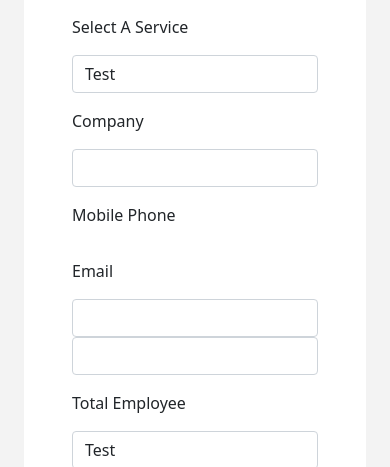
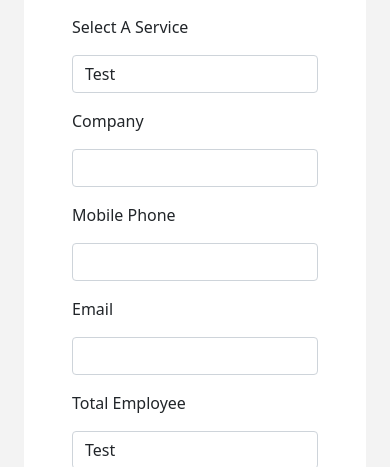
Before and after one commit to cfg155/redesign-realta-site, a CodeIgniter 4 app: template appstarter/app/Views/homepage.php in a window 390 px wide; the page is wider, and only the part inside the window is pictured. Shown: the part 6033-6500 px from the top of that part. Run offline with PHP 8.4 and a stand-in for CodeIgniter, Linux system fonts and the light colour scheme; the template is opened without the code that fills it, so the values that code supplies are empty; some libraries are stand-ins or nearby versions.

Commit message:
fix mobile and phone in form component layout

```diff
--- a/appstarter/app/Views/layout/component/form.php
+++ b/appstarter/app/Views/layout/component/form.php
@@ -26,17 +26,11 @@
         <div class="row">
             <div class="col-md-6">
                 <label for="Mobile Phone" class="form-label my-3">Mobile Phone</label>
+                <input type="text" class="form-control">
             </div>
 
             <div class="col-md-6">
                 <label for="Email" class="form-label my-3">Email</label>
-            </div>
-
-            <div class="col-md-6">
-                <input type="text" class="form-control">
-            </div>
-
-            <div class="col-md-6">
                 <input type="text" class="form-control">
             </div>
         </div>
```
